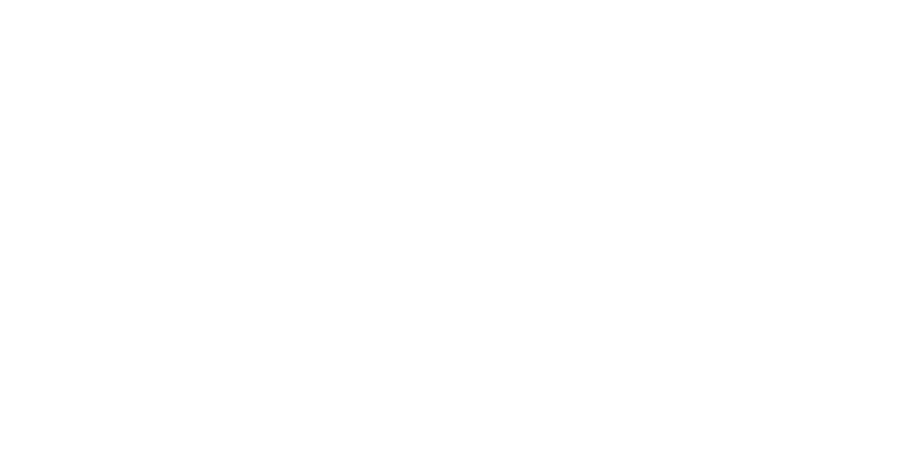
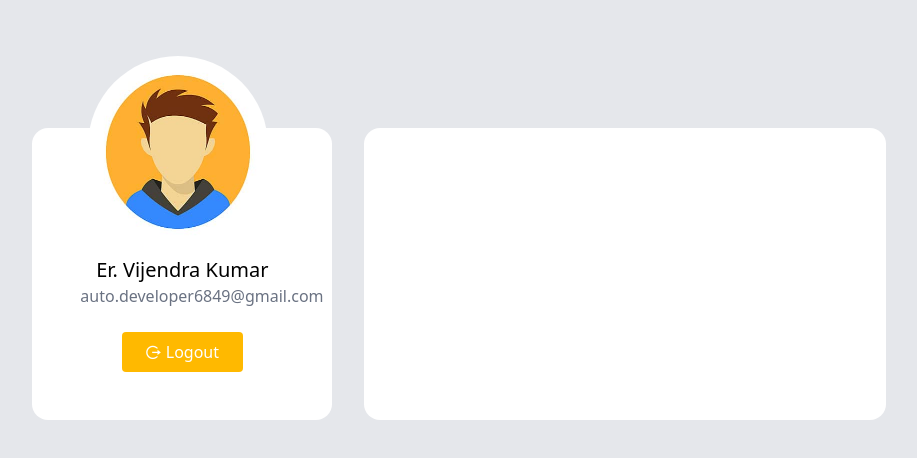
Before and after one commit to Auto-Developer/signup-login, a plain HTML site: page index.html in a window 1280 px wide. Shown: the whole page, without its empty margins (181-1098 px from the left). Drawn offline with nearby package versions, Linux system fonts and the light colour scheme; some packages are replaced by stand-ins of ours; a script that the page names is missing.

Commit message:
add profile page

```diff
--- a/index.html
+++ b/index.html
@@ -3,9 +3,9 @@
 <head>
     <meta charset="UTF-8">
     <meta name="viewport" content="width=device-width, initial-scale=1.0">
-    <title>Profile page</title>
+    <title>JSON App</title>
     <link
-        href="https://cdn.jsdelivr.net/npm/remixicon@4.8.0/fonts/remixicon.css"
+        href="https://cdn.jsdelivr.net/npm/remixicon@4.7.0/fonts/remixicon.css"
         rel="stylesheet"
     />
     <link
@@ -13,9 +13,26 @@
         href="https://cdnjs.cloudflare.com/ajax/libs/animate.css/4.1.1/animate.min.css"
     />
     <script src="https://cdn.jsdelivr.net/npm/@tailwindcss/browser@4"></script>
-    <script src="script/main.js" defer></script>
+    <script src="https://cdn.jsdelivr.net/npm/sweetalert2@11"></script>
+    <script src="js/index.js" defer></script>
 </head>
 <body>
+    <div class="bg-gray-200 min-h-screen p-32">
+        <div class="w-10/12 flex mx-auto gap-8">
+            <div class="bg-white rounded-2xl p-12 w-[300px] relative">
+                <img src="images/profile-logo.jpg" alt="profile-logo" class="w-48 h-48 absolute -top-18 left-14 rounded-full w-[180px]">
 
+                <div class="text-center mt-20">
+                    <h1 class="text-xl font-medium">Er. Vijendra Kumar</h1>
+                    <p class="text-gray-500">auto.developer6849@gmail.com</p>
+                    <button class="bg-amber-400 hover:bg-amber-500 px-6 py-2 rounded text-white mt-6">
+                        <i class="ri-logout-circle-r-line"></i>
+                        Logout
+                    </button>
+                </div>
+            </div>
+            <div class="bg-white rounded-2xl p-12 flex-1"></div>
+        </div>
+    </div>
 </body>
 </html>
```
Also changed, not shown: images/profile-logo.jpg (added).
